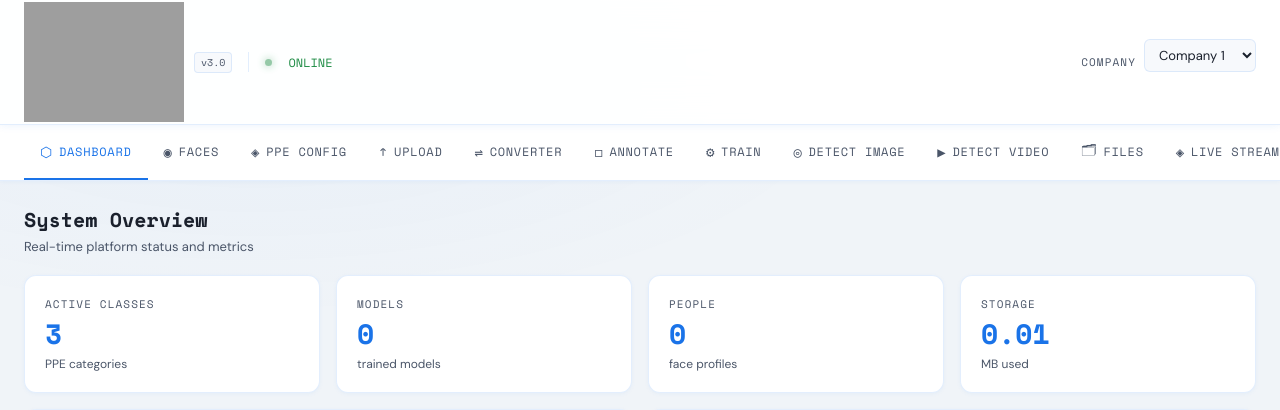
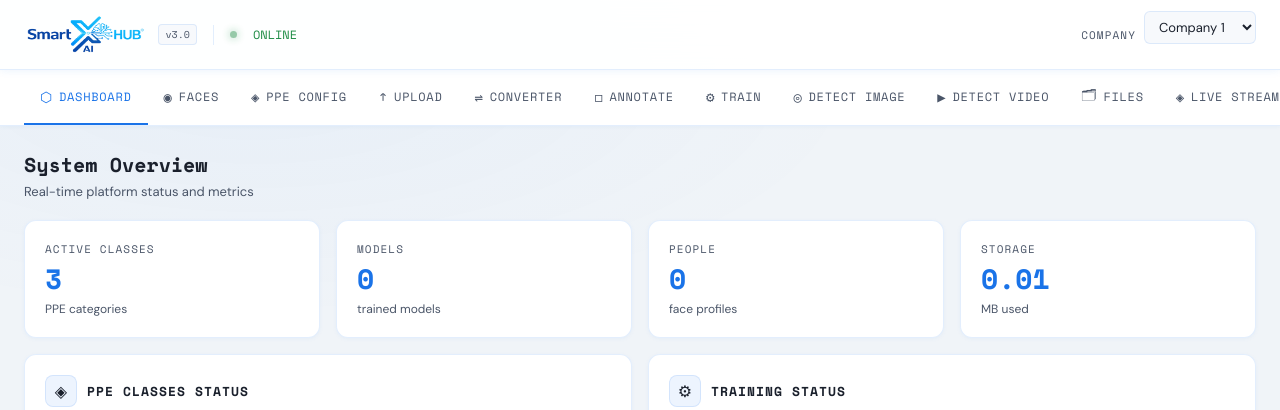
Before and after one commit to Jdsdofp/ai-hub, a FastAPI app: page / in a window 1280 px wide. Shown: the top 410 px of the page. Run offline with FastAPI, Linux system fonts and the light colour scheme; grey boxes are pictures that could not be loaded.

Commit message:
ajsyehde

```diff
--- a/app/ui/templates/dashboard.html
+++ b/app/ui/templates/dashboard.html
@@ -63,7 +63,7 @@ body::before {
   display: flex;
   align-items: center;
   gap: 16px;
-  height: 125px;
+  height: 70px;
   box-shadow: 0 1px 8px rgba(26,115,232,0.08);
 }
 
@@ -75,7 +75,7 @@ body::before {
 }
 
 .logo-img {
-  height: 120px;
+  height: 40px;
   width: auto;
   object-fit: contain;
 }
@@ -148,7 +148,7 @@ body::before {
 /* TABS */
 .tabs-wrapper {
   position: sticky;
-  top: 125px; /* FIX BUG-12: was 56px, header is 125px */
+  top: 10px; /* FIX BUG-12: was 56px, header is 125px */
   z-index: 99;
   background: rgba(255,255,255,0.97);
   backdrop-filter: blur(20px);
@@ -1088,7 +1088,7 @@ tr:hover td { background: var(--surface2); }
 <!-- HEADER -->
 <header class="header">
   <div class="logo-mark">
-    <img class="logo-img" src="/static/img/logoSmartx.jpeg" alt="SmartX">
+    <img class="logo-img" src="/static/img/logoSmartx.png" alt="SmartX">
     <span class="logo-version">v3.0 </span>
   </div>
   <div class="header-divider"></div>
```
